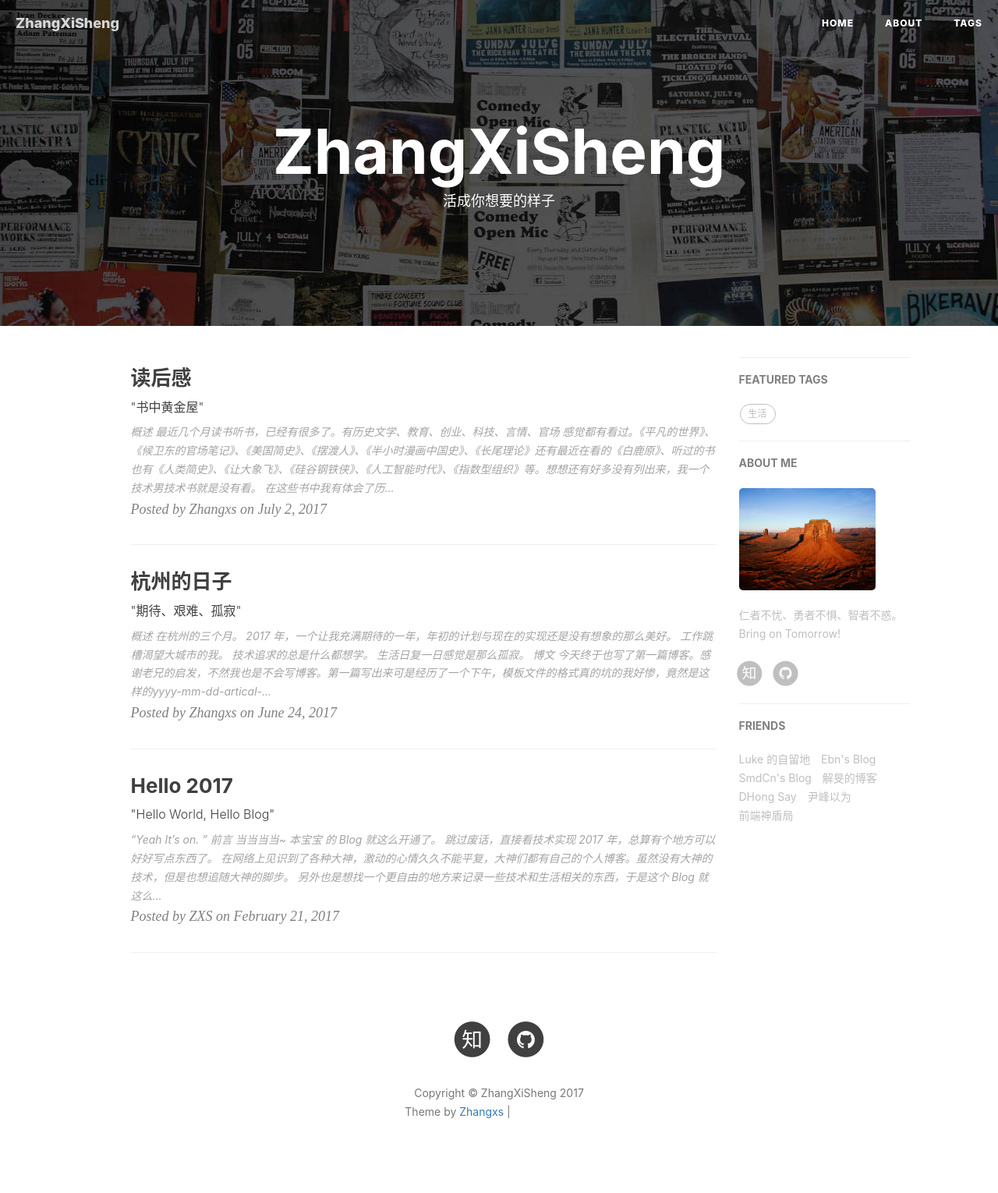
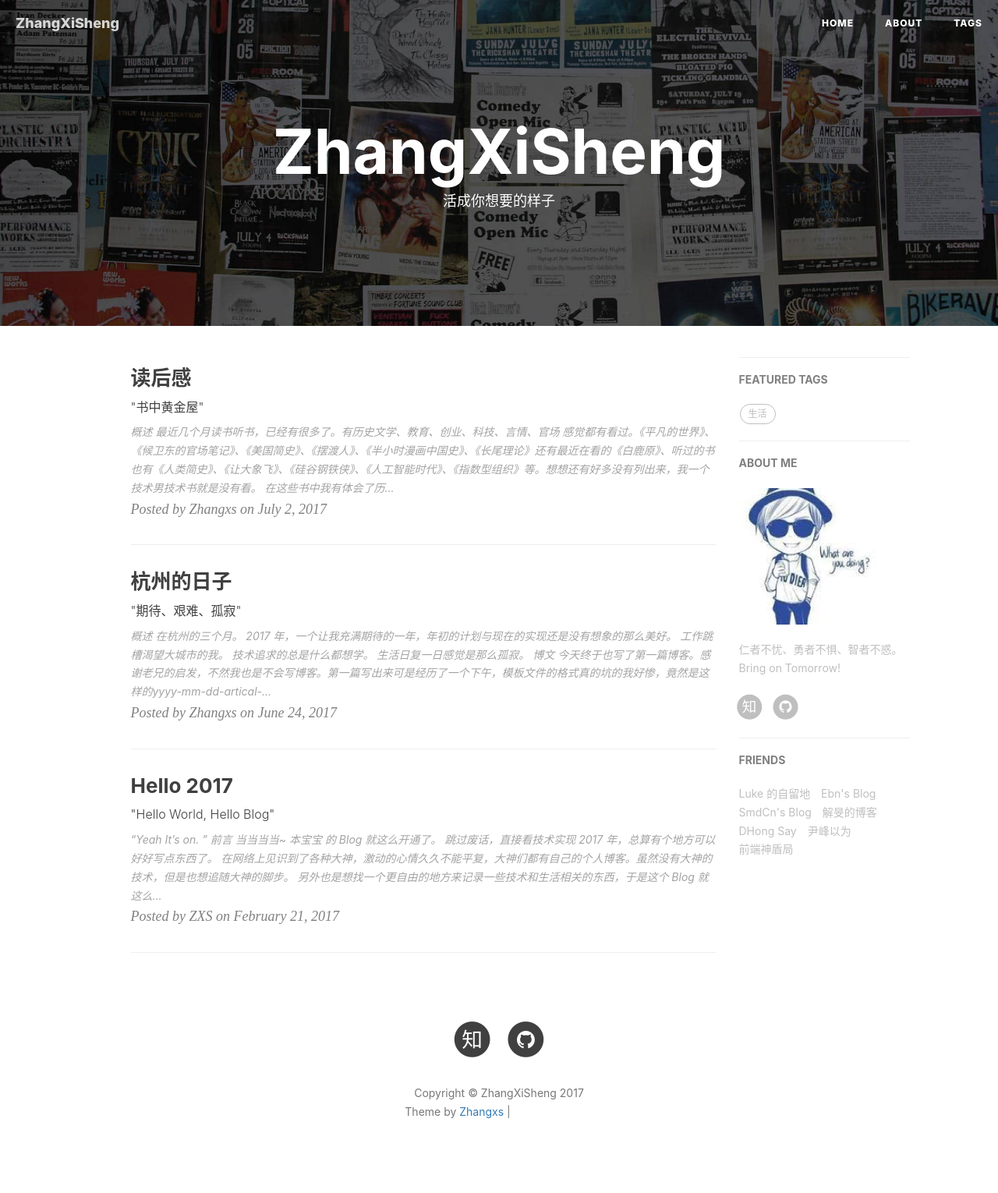
Before and after one commit to mrzhangxisheng/mrzhangxisheng.github.io, a Jekyll site: the page built from index.html, in a window 1280 px wide. Shown: the whole page at 78% size. Built offline with Jekyll 4.4.1, drawn with Linux system fonts in a browser that asks for light colours; nearby versions of some CDN libraries; the list of posts is cut into pages by our own code; comment, search, counter and statistics services are not loaded; grey boxes are pictures that could not be loaded.

Commit message:
Update _config.yml

```diff
--- a/_config.yml
+++ b/_config.yml
@@ -71,7 +71,7 @@
 # Sidebar settings
 sidebar: true                           # whether or not using Sidebar.
 sidebar-about-description: "仁者不忧、勇者不惧、智者不惑。Bring on Tomorrow!"
-sidebar-avatar: /img/Desert.jpg      # use absolute URL, seeing it's used in both `/` and `/about/`
+sidebar-avatar: /img/head_portrait.jpg      # use absolute URL, seeing it's used in both `/` and `/about/`
 
 
 
```
